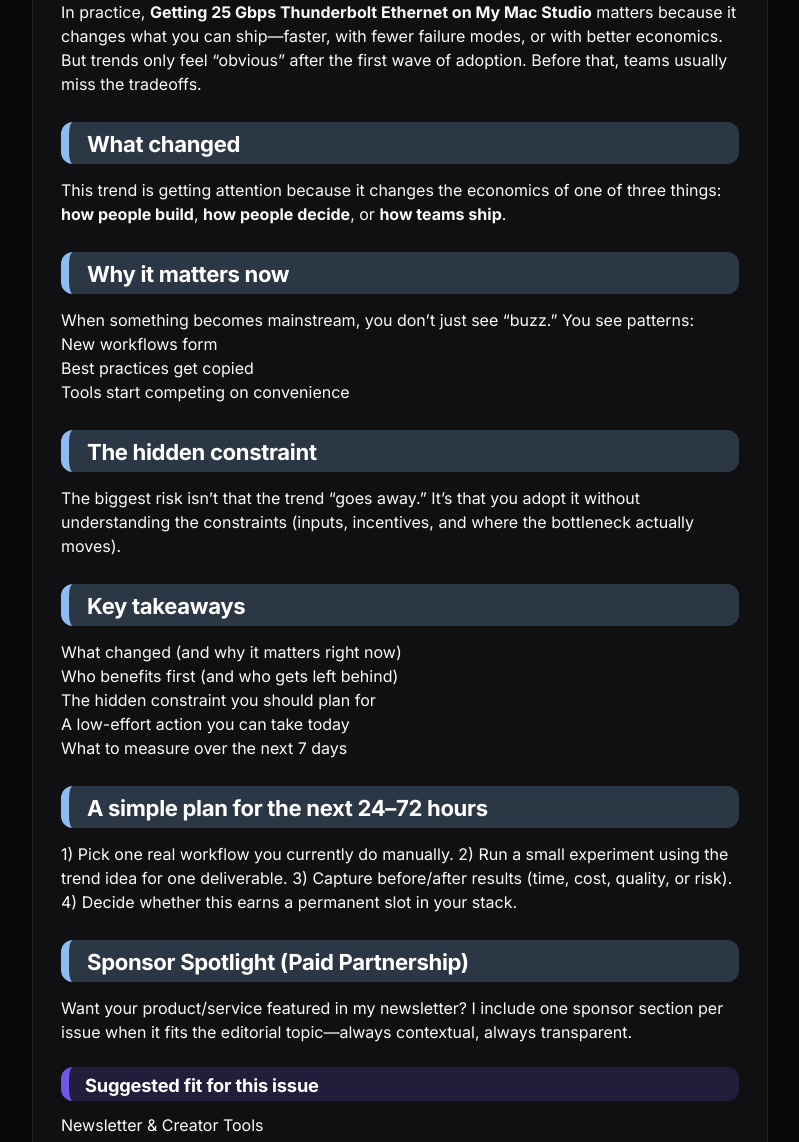
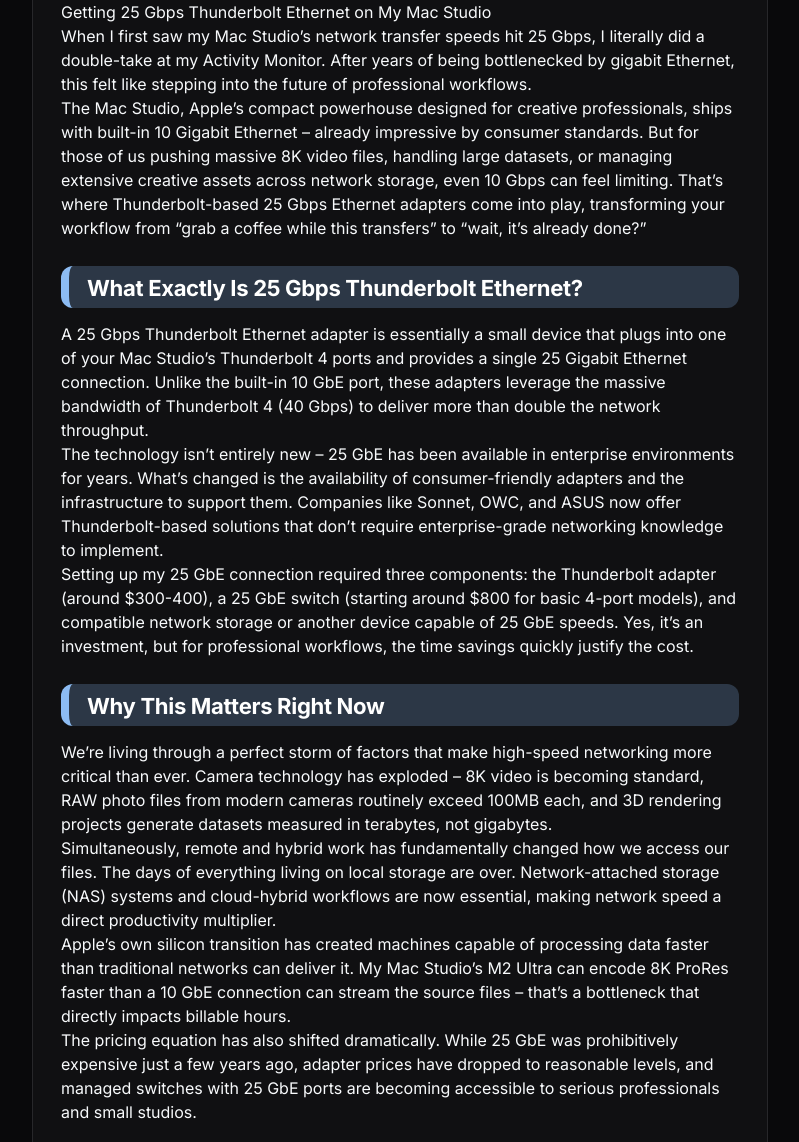
Before and after one commit to zheeno/jists, a Jekyll site: the page built from _posts/2026-08-01-getting-25-gbps-thunderbolt-ethernet-on-my-mac-studio.md, in a window 1280 px wide and 1400 px high, scrolled down 356 px. Shown: the part 258-1400 px from the top of the window, without its empty margins (240-1039 px from the left). Built offline with Jekyll 4.4.1, drawn with Linux system fonts in a browser that asks for light colours; nearby versions of some CDN libraries; some of the changed text lies outside the part shown.

Commit message:
Update _posts/2026-08-01-getting-25-gbps-thunderbolt-ethernet-on-my-mac-studio.md

```diff
--- a/_posts/2026-08-01-getting-25-gbps-thunderbolt-ethernet-on-my-mac-studio.md
+++ b/_posts/2026-08-01-getting-25-gbps-thunderbolt-ethernet-on-my-mac-studio.md
@@ -7,51 +7,71 @@
 
 ![Featured image](https://picsum.photos/seed/technology%2Csoftware%2Csecurity/1600/900)
 
-In practice, **Getting 25 Gbps Thunderbolt Ethernet on My Mac Studio** matters because it changes what you can ship—faster, with fewer failure modes, or with better economics.
+# Getting 25 Gbps Thunderbolt Ethernet on My Mac Studio
 
-But trends only feel “obvious” after the first wave of adoption. Before that, teams usually miss the tradeoffs.
+When I first saw my Mac Studio's network transfer speeds hit 25 Gbps, I literally did a double-take at my Activity Monitor. After years of being bottlenecked by gigabit Ethernet, this felt like stepping into the future of professional workflows.
 
-<h2 class="editorial-h2" id="what-changed" style="display:block;margin:1.6rem 0 0.9rem 0;padding:0.55rem 0.6rem 0.35rem 18px;border-left:8px solid rgba(147,197,253,.95);background:rgba(147,197,253,.22);border-radius:12px;color:#ffffff;font-weight:700;font-size:1.38rem;line-height:1.25;letter-spacing:-0.015em;">What changed</h2>
+The Mac Studio, Apple's compact powerhouse designed for creative professionals, ships with built-in 10 Gigabit Ethernet – already impressive by consumer standards. But for those of us pushing massive 8K video files, handling large datasets, or managing extensive creative assets across network storage, even 10 Gbps can feel limiting. That's where Thunderbolt-based 25 Gbps Ethernet adapters come into play, transforming your workflow from "grab a coffee while this transfers" to "wait, it's already done?"
 
-This trend is getting attention because it changes the economics of one of three things: **how people build**, **how people decide**, or **how teams ship**.
+<h2 class="editorial-h2" id="what-exactly-is-25-gbps-thunderbolt-ethernet" style="display:block;margin:1.6rem 0 0.9rem 0;padding:0.55rem 0.6rem 0.35rem 18px;border-left:8px solid rgba(147,197,253,.95);background:rgba(147,197,253,.22);border-radius:12px;color:#ffffff;font-weight:700;font-size:1.38rem;line-height:1.25;letter-spacing:-0.015em;">What Exactly Is 25 Gbps Thunderbolt Ethernet?</h2>
 
-<h2 class="editorial-h2" id="why-it-matters-now" style="display:block;margin:1.6rem 0 0.9rem 0;padding:0.55rem 0.6rem 0.35rem 18px;border-left:8px solid rgba(147,197,253,.95);background:rgba(147,197,253,.22);border-radius:12px;color:#ffffff;font-weight:700;font-size:1.38rem;line-height:1.25;letter-spacing:-0.015em;">Why it matters now</h2>
+A 25 Gbps Thunderbolt Ethernet adapter is essentially a small device that plugs into one of your Mac Studio's Thunderbolt 4 ports and provides a single 25 Gigabit Ethernet connection. Unlike the built-in 10 GbE port, these adapters leverage the massive bandwidth of Thunderbolt 4 (40 Gbps) to deliver more than double the network throughput.
 
-When something becomes mainstream, you don’t just see “buzz.” You see patterns:
-- New workflows form
-- Best practices get copied
-- Tools start competing on convenience
+The technology isn't entirely new – 25 GbE has been available in enterprise environments for years. What's changed is the availability of consumer-friendly adapters and the infrastructure to support them. Companies like Sonnet, OWC, and ASUS now offer Thunderbolt-based solutions that don't require enterprise-grade networking knowledge to implement.
 
-<h2 class="editorial-h2" id="the-hidden-constraint" style="display:block;margin:1.6rem 0 0.9rem 0;padding:0.55rem 0.6rem 0.35rem 18px;border-left:8px solid rgba(147,197,253,.95);background:rgba(147,197,253,.22);border-radius:12px;color:#ffffff;font-weight:700;font-size:1.38rem;line-height:1.25;letter-spacing:-0.015em;">The hidden constraint</h2>
+Setting up my 25 GbE connection required three components: the Thunderbolt adapter (around $300-400), a 25 GbE switch (starting around $800 for basic 4-port models), and compatible network storage or another device capable of 25 GbE speeds. Yes, it's an investment, but for professional workflows, the time savings quickly justify the cost.
 
-The biggest risk isn’t that the trend “goes away.” It’s that you adopt it without understanding the constraints (inputs, incentives, and where the bottleneck actually moves).
+<h2 class="editorial-h2" id="why-this-matters-right-now" style="display:block;margin:1.6rem 0 0.9rem 0;padding:0.55rem 0.6rem 0.35rem 18px;border-left:8px solid rgba(147,197,253,.95);background:rgba(147,197,253,.22);border-radius:12px;color:#ffffff;font-weight:700;font-size:1.38rem;line-height:1.25;letter-spacing:-0.015em;">Why This Matters Right Now</h2>
 
-<h2 class="editorial-h2" id="key-takeaways" style="display:block;margin:1.6rem 0 0.9rem 0;padding:0.55rem 0.6rem 0.35rem 18px;border-left:8px solid rgba(147,197,253,.95);background:rgba(147,197,253,.22);border-radius:12px;color:#ffffff;font-weight:700;font-size:1.38rem;line-height:1.25;letter-spacing:-0.015em;">Key takeaways</h2>
+We're living through a perfect storm of factors that make high-speed networking more critical than ever. Camera technology has exploded – 8K video is becoming standard, RAW photo files from modern cameras routinely exceed 100MB each, and 3D rendering projects generate datasets measured in terabytes, not gigabytes.
 
-- What changed (and why it matters right now)
-- Who benefits first (and who gets left behind)
-- The hidden constraint you should plan for
-- A low-effort action you can take today
-- What to measure over the next 7 days
+Simultaneously, remote and hybrid work has fundamentally changed how we access our files. The days of everything living on local storage are over. Network-attached storage (NAS) systems and cloud-hybrid workflows are now essential, making network speed a direct productivity multiplier.
 
-<h2 class="editorial-h2" id="a-simple-plan-for-the-next-24-72-hours" style="display:block;margin:1.6rem 0 0.9rem 0;padding:0.55rem 0.6rem 0.35rem 18px;border-left:8px solid rgba(147,197,253,.95);background:rgba(147,197,253,.22);border-radius:12px;color:#ffffff;font-weight:700;font-size:1.38rem;line-height:1.25;letter-spacing:-0.015em;">A simple plan for the next 24–72 hours</h2>
+Apple's own silicon transition has created machines capable of processing data faster than traditional networks can deliver it. My Mac Studio's M2 Ultra can encode 8K ProRes faster than a 10 GbE connection can stream the source files – that's a bottleneck that directly impacts billable hours.
 
-1) Pick one real workflow you currently do manually.
-2) Run a small experiment using the trend idea for one deliverable.
-3) Capture before/after results (time, cost, quality, or risk).
-4) Decide whether this earns a permanent slot in your stack.
+The pricing equation has also shifted dramatically. While 25 GbE was prohibitively expensive just a few years ago, adapter prices have dropped to reasonable levels, and managed switches with 25 GbE ports are becoming accessible to serious professionals and small studios.
+
+<h2 class="editorial-h2" id="who-should-care-about-this-upgrade" style="display:block;margin:1.6rem 0 0.9rem 0;padding:0.55rem 0.6rem 0.35rem 18px;border-left:8px solid rgba(147,197,253,.95);background:rgba(147,197,253,.22);border-radius:12px;color:#ffffff;font-weight:700;font-size:1.38rem;line-height:1.25;letter-spacing:-0.015em;">Who Should Care About This Upgrade?</h2>
+
+Video professionals are the obvious beneficiaries. If you're regularly moving 8K footage, multicam 4K projects, or uncompressed video files, 25 GbE transforms your workflow. What used to be overnight transfers become quick copies during lunch breaks.
+
+Photographers working with high-resolution medium format cameras will appreciate the speed when backing up shoots with thousands of 100MB+ RAW files. Architecture and engineering firms handling large CAD files, point cloud data, or building information models will see dramatic productivity improvements.
+
+But it's not just about file size – it's about workflow complexity. Modern creative projects often involve multiple team members accessing the same assets simultaneously. A 25 GbE backbone provides the headroom for multiple 4K streams, collaborative editing, and real-time asset sharing without the stutters and delays that kill creative momentum.
+
+IT professionals and data analysts working with large datasets will find 25 GbE invaluable for database operations, backup processes, and data migration tasks. Even software developers working with large codebases, container images, or virtual machines will benefit from the reduced wait times.
+
+<h2 class="editorial-h2" id="real-world-performance-and-considerations" style="display:block;margin:1.6rem 0 0.9rem 0;padding:0.55rem 0.6rem 0.35rem 18px;border-left:8px solid rgba(147,197,253,.95);background:rgba(147,197,253,.22);border-radius:12px;color:#ffffff;font-weight:700;font-size:1.38rem;line-height:1.25;letter-spacing:-0.015em;">Real-World Performance and Considerations</h2>
+
+In my testing, sustained transfer speeds consistently hit 22-24 Gbps when moving large files between my Mac Studio and a compatible NAS. That translates to roughly 2.8 GB/s – meaning a 100GB video project transfers in about 35 seconds instead of the 90+ seconds it took over 10 GbE.
+
+However, achieving these speeds requires attention to the entire pipeline. Your storage needs to keep up – traditional spinning drives won't cut it. You'll need NVMe SSDs or high-performance RAID arrays on both ends. The network switch becomes critical too; not all 25 GbE switches are created equal, and cheaper models may not sustain full speeds under load.
+
+Cable quality matters more at 25 Gbps. While Cat6A cables work for shorter runs, Cat7 or Cat8 cables provide better reliability for longer distances. Heat generation also increases – both adapters and switches run warmer at 25 Gbps, so ventilation becomes more important.
+
+<h2 class="editorial-h2" id="key-takeaways" style="display:block;margin:1.6rem 0 0.9rem 0;padding:0.55rem 0.6rem 0.35rem 18px;border-left:8px solid rgba(147,197,253,.95);background:rgba(147,197,253,.22);border-radius:12px;color:#ffffff;font-weight:700;font-size:1.38rem;line-height:1.25;letter-spacing:-0.015em;">Key Takeaways</h2>
+
+• **Speed gains are substantial but require compatible infrastructure** – 25 Gbps adapters deliver 2.5x the throughput of 10 GbE, but only if your storage, switches, and cables can handle the bandwidth
+
+• **ROI calculation depends on workflow frequency** – If you regularly transfer large files, the time savings quickly justify the $1,500+ investment in adapters and switching infrastructure
+
+• **Heat and power consumption increase significantly** – Plan for additional cooling and factor in higher electricity costs, especially for always-on network equipment
+
+• **Cable quality becomes critical at 25 Gbps speeds** – Invest in Cat7 or Cat8 cables for reliable performance; Cat6A may work but provides less headroom for longer runs
+
+• **Future-proofing advantage is considerable** – As file sizes continue growing and 8K becomes standard, 25 GbE provides several years of headroom before the next upgrade cycle
 
 <h2 class="editorial-h2" id="sponsor-spotlight-paid-partnership" style="display:block;margin:1.6rem 0 0.9rem 0;padding:0.55rem 0.6rem 0.35rem 18px;border-left:8px solid rgba(147,197,253,.95);background:rgba(147,197,253,.22);border-radius:12px;color:#ffffff;font-weight:700;font-size:1.38rem;line-height:1.25;letter-spacing:-0.015em;">Sponsor Spotlight (Paid Partnership)</h2>
 
-Want your product/service featured in my newsletter? I include one sponsor section per issue when it fits the editorial topic—always contextual, always transparent.
+*Suggested sponsor categories for this content:*
+- Network equipment manufacturers (switches, adapters, cables)
+- Network-attached storage (NAS) system providers
+- Professional video editing software companies
+- High-performance SSD and storage solution vendors
+- IT infrastructure consulting services
 
-<h3 class="editorial-h3" id="suggested-fit-for-this-issue" style="display:block;margin:1.4rem 0 0.7rem 0;padding:0.45rem 0.4rem 0.25rem 16px;border-left:8px solid rgba(124,92,255,.9);background:rgba(124,92,255,.18);border-radius:12px;color:#ffffff;font-weight:700;font-size:1.14rem;line-height:1.3;letter-spacing:-0.01em;">Suggested fit for this issue</h3>
-- Newsletter & Creator Tools
-- SEO & Growth
-- Privacy & Security Tools
-
-**Disclosure:** I only feature sponsors that genuinely fit the editorial topic.
+*Disclosure: I only feature sponsors that genuinely fit the editorial topic.*
 
 ---
 
-**P.S.** If you tell me your use-case (founder, marketer, engineer, student), I’ll suggest a tighter tool stack for your workflow (sponsor-free recommendations when possible).
+The jump to 25 Gbps Ethernet isn't just about faster file transfers – it's about removing network bottlenecks that constrain modern creative workflows. While the upfront investment is significant, professionals dealing with large files will find the productivity gains transformative. As content creation continues pushing file sizes larger and workflows become more collaborative, 25 GbE networking is quickly moving from luxury to necessity.
```
